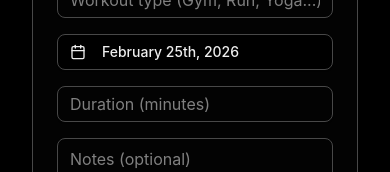
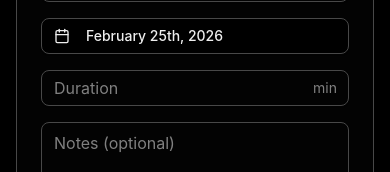
Before and after one commit to onurcankaya/gym-tracker-app, a Next.js app: page / in a window 390 px wide. Shown: the part 123-295 px from the top of the page. Built offline with nearby package versions, Linux system fonts and the light colour scheme; no server answers; the database is empty.

Commit message:
style: layout and styling adjustments

```diff
--- a/src/app/page.tsx
+++ b/src/app/page.tsx
@@ -15,7 +15,7 @@ export default function Home() {
     );
 
   return (
-    <div className="container mx-auto p-8 max-w-3xl">
+    <div className="container mx-auto p-4 md:p-8 max-w-3xl">
       <Card className="mb-8">
         <CardHeader>
           <CardTitle>Log Workout</CardTitle>
--- /dev/null
+++ b/src/components/ui/input-with-suffix.tsx
@@ -0,0 +1,20 @@
+import { Input } from './input';
+
+type InputWithSuffixProps = React.ComponentProps<typeof Input> & {
+  suffix: string;
+};
+
+export function InputWithSuffix({
+  suffix,
+  className,
+  ...props
+}: InputWithSuffixProps) {
+  return (
+    <div className="relative">
+      <Input className={`pr-12 ${className}`} {...props} />
+      <span className="absolute right-3 top-1/2 -translate-y-1/2 text-sm text-muted-foreground">
+        {suffix}
+      </span>
+    </div>
+  );
+}
--- a/src/components/workout/EditWorkoutDialog.tsx
+++ b/src/components/workout/EditWorkoutDialog.tsx
@@ -11,6 +11,7 @@ import {
 } from '@/components/ui/dialog';
 import { Button } from '@/components/ui/button';
 import { Input } from '@/components/ui/input';
+import { InputWithSuffix } from '@/components/ui/input-with-suffix';
 import { Textarea } from '@/components/ui/textarea';
 import DatePicker from '@/components/common/DatePicker';
 import { Pencil as PencilIcon } from 'lucide-react';
@@ -81,11 +82,13 @@ export default function EditWorkoutDialog({ workout }: EditWorkoutDialogProps) {
             />
           </div>
           <div>
-            <Input
+            <InputWithSuffix
               type="number"
-              placeholder="Duration (minutes)"
+              placeholder="Duration"
               value={duration}
+              suffix="min"
               onChange={(e) => setDuration(parseInt(e.target.value))}
+              min={0}
               required
             />
           </div>
--- a/src/components/workout/WorkoutCard.tsx
+++ b/src/components/workout/WorkoutCard.tsx
@@ -30,13 +30,13 @@ export default function WorkoutCard({ workout }: WorkoutCardProps) {
 
   return (
     <div className="border rounded-md p-4">
-      <div className="flex justify-between items-start">
+      <div className="flex justify-between items-start gap-4">
         <div>
           <p className="text-xs text-gray-500 mb-2">
             {new Date(workout.created_at).toLocaleDateString('en-DK')}
           </p>
-          <span>{workout.type}</span>
-          <span>{` - ${workout.duration_minutes} min`}</span>
+          <span>{`${workout.type} • `}</span>
+          <span className="text-xs">{`${workout.duration_minutes} min`}</span>
 
           <span>
             {workout.notes && (
--- a/src/components/workout/WorkoutForm.tsx
+++ b/src/components/workout/WorkoutForm.tsx
@@ -3,6 +3,7 @@
 import { useState } from 'react';
 import { Button } from '@/components/ui/button';
 import { Input } from '@/components/ui/input';
+import { InputWithSuffix } from '@/components/ui/input-with-suffix';
 import { Textarea } from '@/components/ui/textarea';
 import DatePicker from '@/components/common/DatePicker';
 import { useCreateWorkout } from '@/hooks/useWorkouts';
@@ -54,11 +55,13 @@ export default function WorkoutForm() {
         <DatePicker date={createdAt} setDate={setCreatedAt} />
       </div>
       <div>
-        <Input
+        <InputWithSuffix
           type="number"
-          placeholder="Duration (minutes)"
+          placeholder="Duration"
           value={duration}
+          suffix="min"
           onChange={(e) => setDuration(e.target.value)}
+          min={0}
           required
         />
       </div>
```
